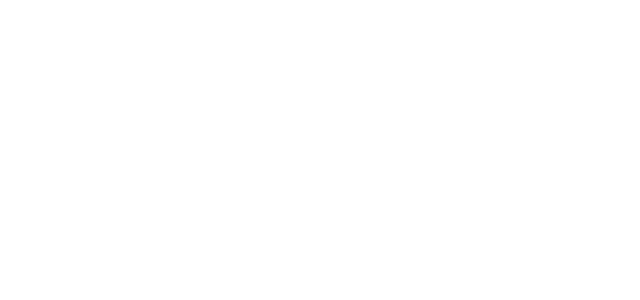
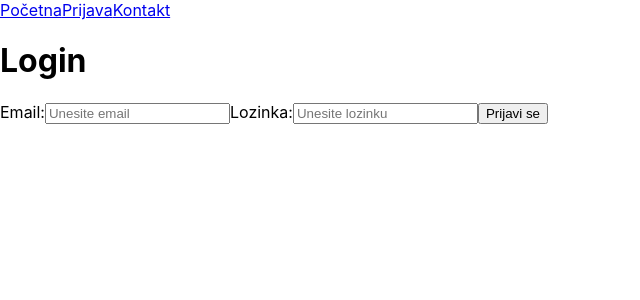
Before and after one commit to elab-development/internet-tehnologije-2024-projekat-partnertrcanje_20210075_20210373, a React (Create React App) app: page /login in a window 1280 px wide. Shown: the top 300 px of the page, without its empty margins (0-640 px from the left). Built offline with nearby package versions, Linux system fonts and the light colour scheme.

Commit message:
Postavljene osnovne stranice

```diff
--- a/package.json
+++ b/package.json
@@ -7,6 +7,7 @@
     "react": "^19.0.0",
     "react-dom": "^19.0.0",
     "react-icons": "^5.4.0",
+    "react-router-dom": "^7.1.2",
     "react-scripts": "5.0.1",
     "web-vitals": "^4.2.4"
   },
--- a/src/App.js
+++ b/src/App.js
@@ -1,11 +1,26 @@
+import React from 'react';
+import { BrowserRouter as Router, Routes, Route, Link } from 'react-router-dom';
+import Login from './pages/Login';
+import Home from './pages/Home';
+import Contact from './pages/Contact';
 import './App.css';
 
-function App() {
+
+const App = () => {
   return (
-    <div className="App">
-
-    </div>
+    <Router>
+      <nav>
+        <Link to="/">Početna</Link>
+        <Link to="/login">Prijava</Link>
+        <Link to="/contact">Kontakt</Link>
+      </nav>
+      <Routes>
+        <Route path="/" element={<Home />} />
+        <Route path="/login" element={<Login />} />
+        <Route path="/contact" element={<Contact />} />
+      </Routes>
+    </Router>
   );
-}
+};
 
 export default App;
--- /dev/null
+++ b/src/pages/Contact.js
@@ -0,0 +1,13 @@
+import React from 'react';
+
+const Contact = () => {
+  return (
+    <div>
+      <h1>Kontakt stranica</h1>
+      <p>Email: kontakt@trcanjepartner.rs</p>
+      <p>Telefon: +381 123 456 789</p>
+    </div>
+  );
+};
+
+export default Contact;
--- /dev/null
+++ b/src/pages/Home.js
@@ -0,0 +1,12 @@
+import React from 'react';
+
+const Home = () => {
+  return (
+    <div>
+      <h1>Početna stranica</h1>
+      <p>Dobrodošli na aplikaciju za nalaženje partnera za trčanje!</p>
+    </div>
+  );
+};
+
+export default Home;
--- /dev/null
+++ b/src/pages/Login.js
@@ -0,0 +1,18 @@
+import React from 'react';
+
+const Login = () => {
+  return (
+    <div>
+      <h1>Login</h1>
+      <form>
+        <label>Email:</label>
+        <input type="email" placeholder="Unesite email" />
+        <label>Lozinka:</label>
+        <input type="password" placeholder="Unesite lozinku" />
+        <button type="submit">Prijavi se</button>
+      </form>
+    </div>
+  );
+};
+
+export default Login;
```
Also changed, not shown: 1 other file (tests, documents, lock files or other folders).
